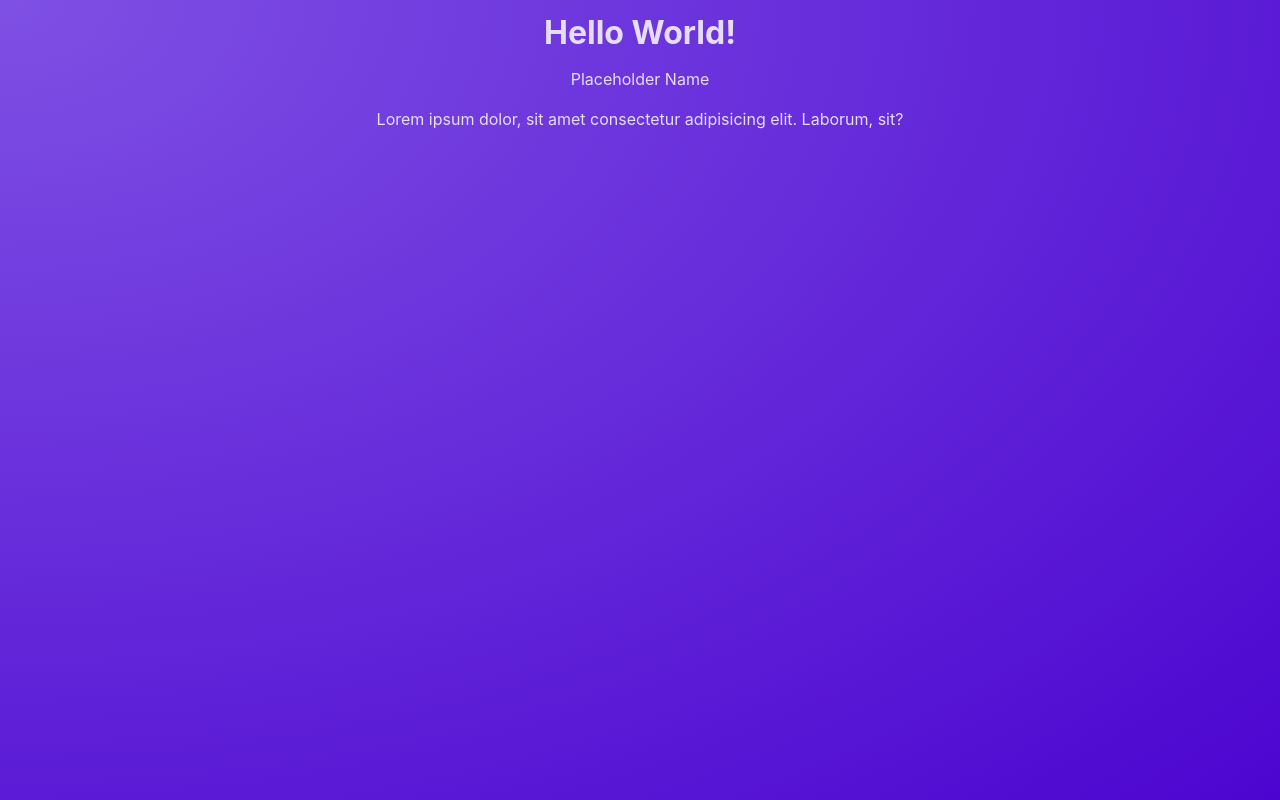
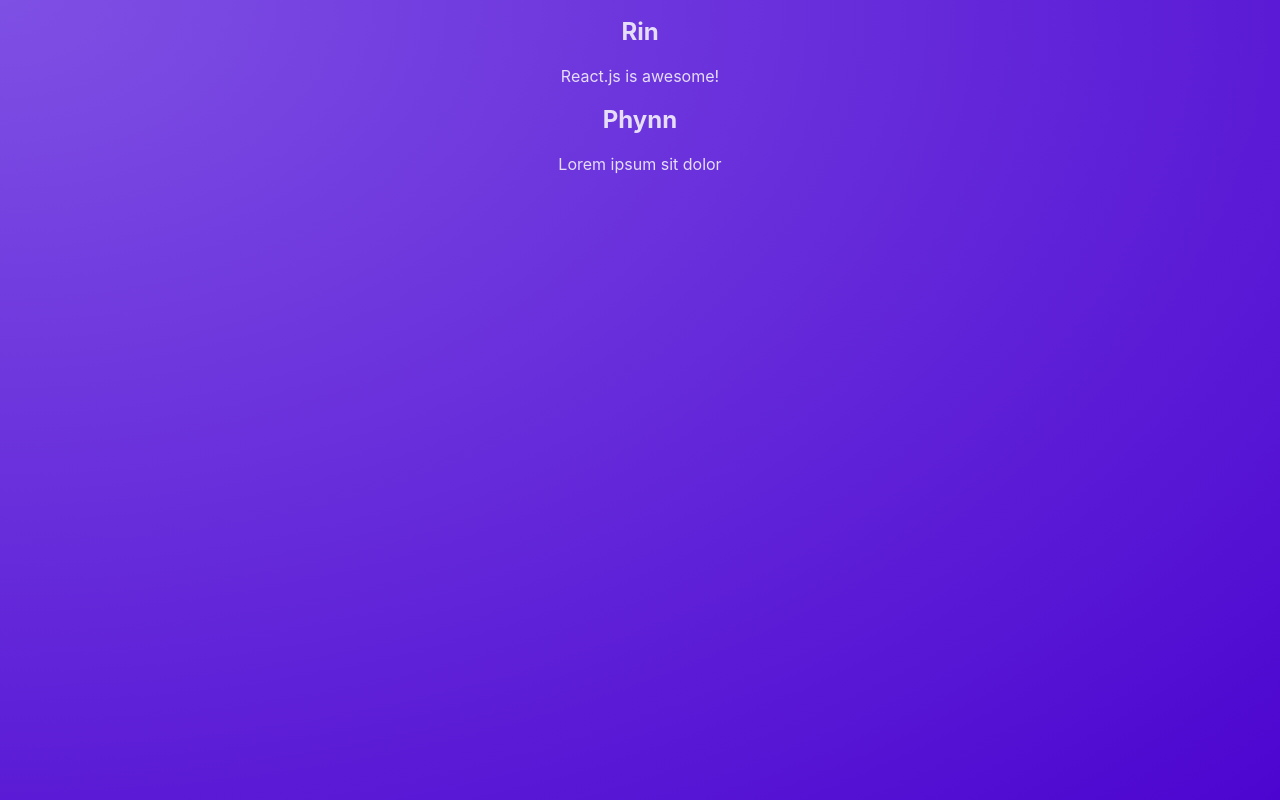
Before and after one commit to omarotxoa/react-rtcg-summary-v2, a React (Vite) app: page / in a window 1280 px wide. Built offline with nearby package versions, Linux system fonts and the light colour scheme.

Commit message:
Component Post: simple Props setup

```diff
--- a/src/App.jsx
+++ b/src/App.jsx
@@ -3,10 +3,10 @@ import Post from "./components/Post";
 function App() {
 
   return (
-    <div>
-      <h1>Hello World!</h1>
-      <Post />
-    </div>
+    <main>
+      <Post author="Rin" body="React.js is awesome!"/>
+      <Post author="Phynn" body="Lorem ipsum sit dolor" />
+    </main>
   )
 }
 
--- a/src/components/Post.jsx
+++ b/src/components/Post.jsx
@@ -1,8 +1,9 @@
-function Post() {
+function Post(props) {
+
   return (
     <div>
-      <p>Placeholder Name</p>
-      <p>Lorem ipsum dolor, sit amet consectetur adipisicing elit. Laborum, sit?</p>
+      <h2>{props.author}</h2>
+      <p>{props.body}</p>
     </div>
   );
 }
```
